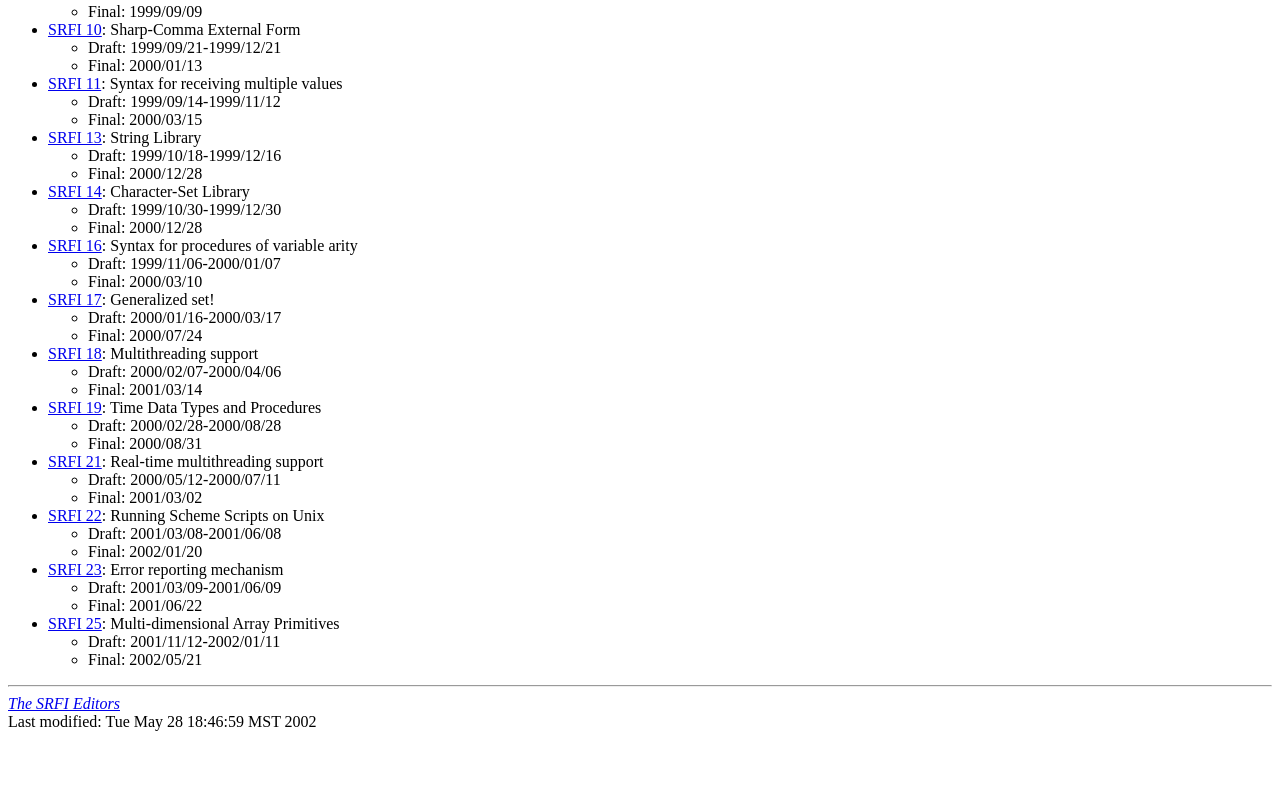
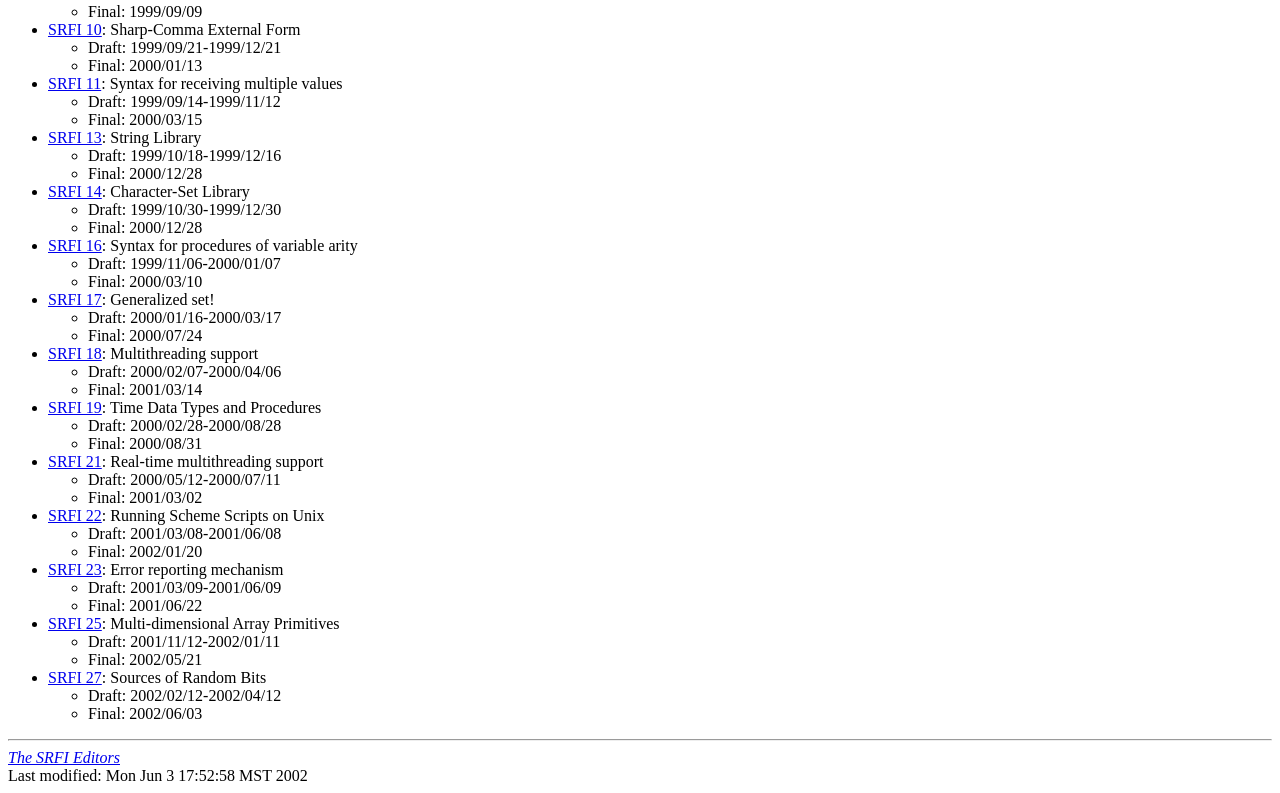
Before and after one commit to scheme-requests-for-implementation/srfi-common, a plain HTML site: page final-srfis.html in a window 1280 px wide. Shown: the part 585-1378 px from the top of the page. Before the commit the page ends 1324 px from the top, so only its background shows below. Drawn offline with Linux system fonts and the light colour scheme.

Commit message:
Finalized SRFI 27.

```diff
--- a/final-srfis.html
+++ b/final-srfis.html
@@ -117,13 +117,18 @@
 	  <LI>Final: 2002/05/21
 	</UL>
       </LI>
+      <LI><A HREF="srfi-27/">SRFI 27</A>: Sources of Random Bits
+	<UL>
+	  <LI>Draft: 2002/02/12-2002/04/12
+	  <LI>Final: 2002/06/03
+	</UL></LI>
     </UL>
 
     <hr>
     <address><a href="mailto:srfi-editors@srfi.schemers.org">The SRFI Editors</a></address>
 <!-- Created: Mon Dec 21 20:43:20 MET 1998 -->
 <!-- hhmts start -->
-Last modified: Tue May 28 18:46:59 MST 2002
+Last modified: Mon Jun  3 17:52:58 MST 2002
 <!-- hhmts end -->
   </body>
 </html>
```
Also changed, not shown: draft-srfis.html (+1 -5 lines).
